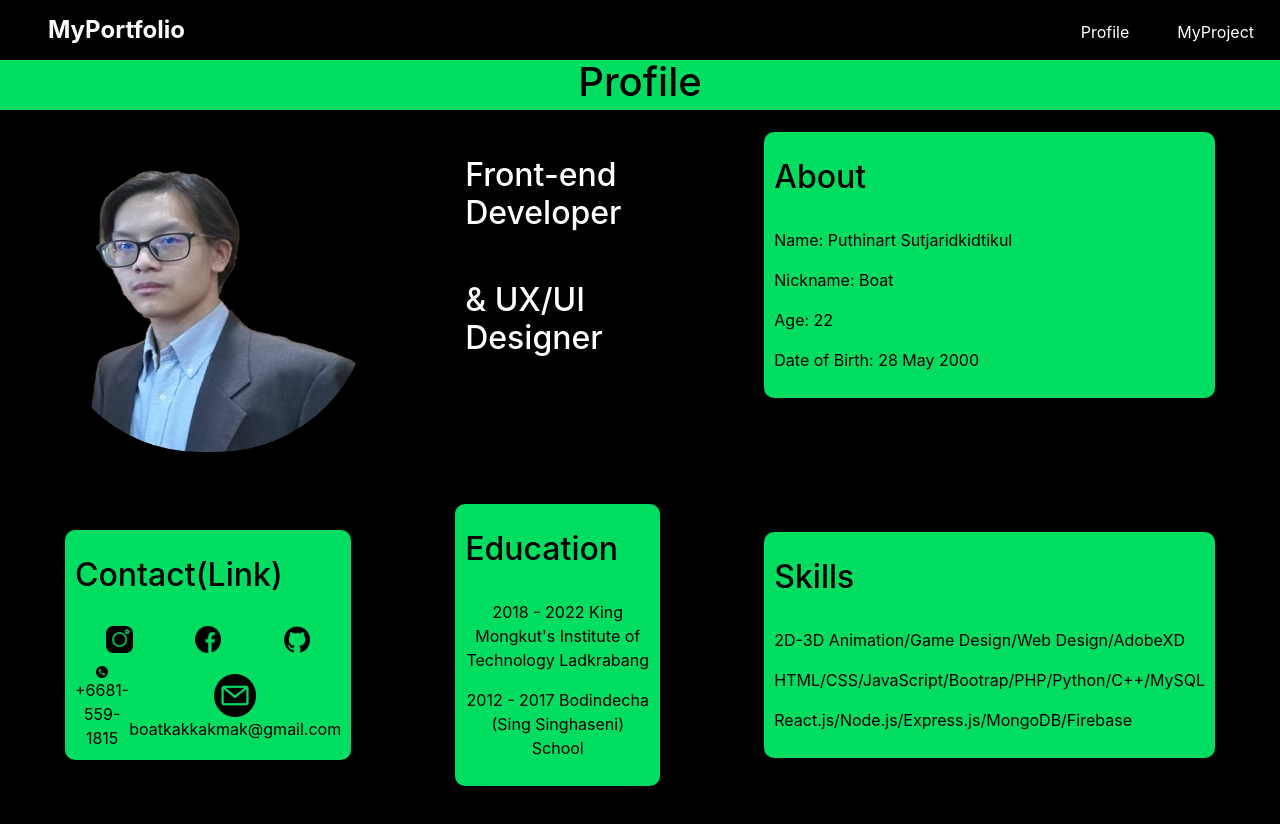
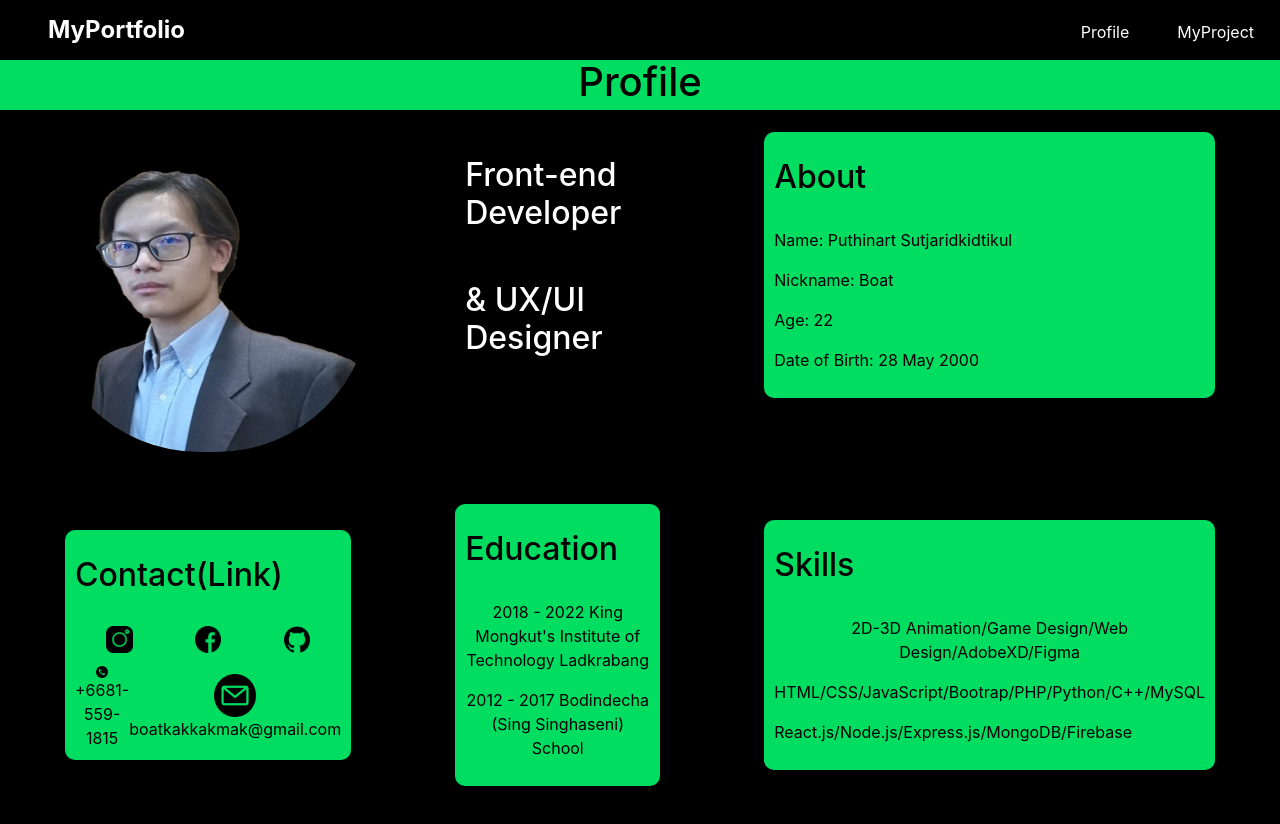
Before and after one commit to Puthinart-S/portfolio_project, a React (Create React App) app: page / in a window 1280 px wide. Shown: the top 824 px of the page. Built offline with nearby package versions, Linux system fonts and the light colour scheme.

Commit message:
fix margin

```diff
--- a/src/Components/my_profile/MyProfile.js
+++ b/src/Components/my_profile/MyProfile.js
@@ -48,7 +48,7 @@ const MyProfile = () => {
                     </ProContent>
                     <ProContent>
                         <ProH2>Skills</ProH2>
-                        <ProP>2D-3D Animation/Game Design/Web Design/AdobeXD</ProP>
+                        <ProP>2D-3D Animation/Game Design/Web Design/AdobeXD/Figma</ProP>
                         <ProP>HTML/CSS/JavaScript/Bootrap/PHP/Python/C++/MySQL</ProP>
                         <ProP>React.js/Node.js/Express.js/MongoDB/Firebase</ProP>
                     </ProContent>
--- a/src/Components/my_profile/ProfileElements.js
+++ b/src/Components/my_profile/ProfileElements.js
@@ -28,6 +28,7 @@ export const ProWrapper = styled.div`
     align-items: center;
     grid-gap: 64px;
     padding: 0 45px;
+    margin: 0 auto;
 
 
     @media screen and (min-width: 2560px){
```
